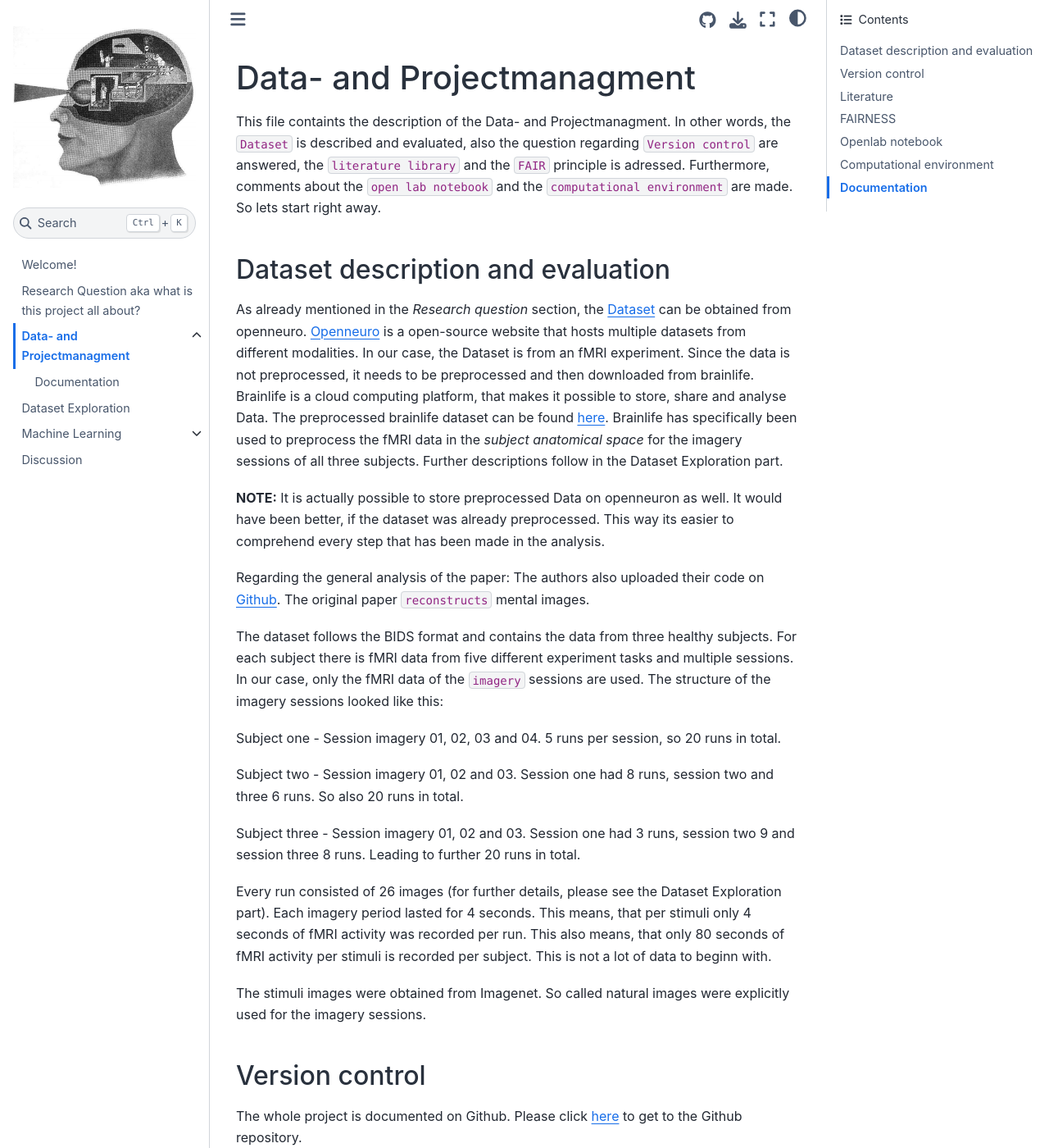
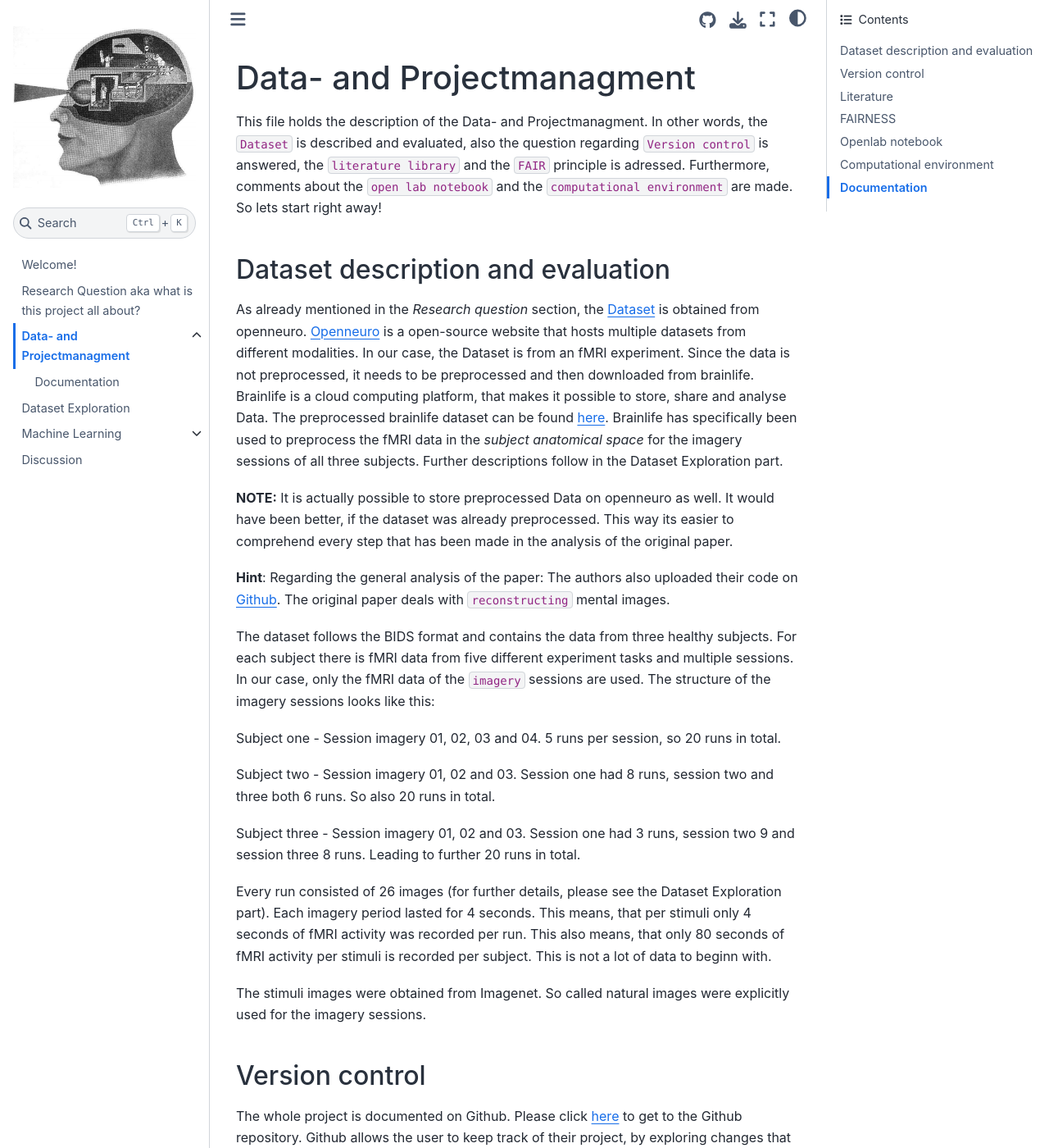
Before and after one commit to JNPauli/Banter, a Jupyter Book: the page built from content/general_information/Data_and_Projectmanagment.md, in a window 1280 px wide and 1400 px high. Shown: the whole window at 82% size. Built offline with Jupyter Book 1.0.4 settings and Sphinx 7.4.7 and the Sphinx Book theme 1.1.4, drawn with Linux system fonts in a browser that asks for light colours; pages that are not in the unit, such as notebooks, are missing from menus; some of the changed text lies outside the part shown.

Commit message:
last wording changes

```diff
--- a/content/general_information/Data_and_Projectmanagment.md
+++ b/content/general_information/Data_and_Projectmanagment.md
@@ -1,18 +1,19 @@
 # Data- and Projectmanagment
-This file containts the description of the Data- and Projectmanagment. In other words, the `Dataset` is described and evaluated, also the question regarding `Version control` are answered, the `literature library` and the `FAIR` principle is adressed. Furthermore, comments about the `open lab notebook` and the `computational environment` are made. So lets start right away.
+This file holds the description of the Data- and Projectmanagment. In other words, the `Dataset` is described and evaluated, also the question regarding `Version control` is answered, the `literature library` and the `FAIR` principle is adressed. Furthermore, comments about the `open lab notebook` and the `computational environment` are made. So lets start right away!
 
 ## Dataset description and evaluation
-As already mentioned in the *Research question* section, the [Dataset](https://openneuro.org/datasets/ds001506/versions/1.3.1) can be obtained from openneuro. [Openneuro](https://openneuro.org/) is a open-source website that hosts multiple datasets from different modalities. In our case, the Dataset is from an fMRI experiment. Since the data is not preprocessed, it needs to be preprocessed and then downloaded from brainlife. Brainlife is a cloud computing platform, that makes it possible to store, share and analyse Data. The preprocessed brainlife dataset can be found [here](https://brainlife.io/project/638b2a566881d56fbfac223e). Brainlife has specifically been used to preprocess the fMRI data in the *subject anatomical space* for the imagery sessions of all three subjects. Further descriptions follow in the Dataset Exploration part.
+As already mentioned in the *Research question* section, the [Dataset](https://openneuro.org/datasets/ds001506/versions/1.3.1) is obtained from openneuro. [Openneuro](https://openneuro.org/) is a open-source website that hosts multiple datasets from different modalities. In our case, the Dataset is from an fMRI experiment. Since the data is not preprocessed, it needs to be preprocessed and then downloaded from brainlife. Brainlife is a cloud computing platform, that makes it possible to store, share and analyse Data. The preprocessed brainlife dataset can be found [here](https://brainlife.io/project/638b2a566881d56fbfac223e). Brainlife has specifically been used to preprocess the fMRI data in the *subject anatomical space* for the imagery sessions of all three subjects. Further descriptions follow in the Dataset Exploration part.
 
-**NOTE:** It is actually possible to store preprocessed Data on openneuron as well. It would have been better, if the dataset was already preprocessed. This way its easier to comprehend every step that has been made in the analysis.
+**NOTE:** It is actually possible to store preprocessed Data on openneuro as well. It would have been better, if the dataset was already preprocessed. This way its easier to comprehend every step that has been made in the analysis of the original paper.
 
-Regarding the general analysis of the paper: The authors also uploaded their code on [Github](https://github.com/KamitaniLab/DeepImageReconstruction). The original paper `reconstructs` mental images.
+**Hint**:
+Regarding the general analysis of the paper: The authors also uploaded their code on [Github](https://github.com/KamitaniLab/DeepImageReconstruction). The original paper deals with `reconstructing` mental images.
 
-The dataset follows the BIDS format and contains the data from three healthy subjects. For each subject there is fMRI data from five different experiment tasks and multiple sessions. In our case, only the fMRI data of the `imagery` sessions are used. The structure of the imagery sessions looked like this:
+The dataset follows the BIDS format and contains the data from three healthy subjects. For each subject there is fMRI data from five different experiment tasks and multiple sessions. In our case, only the fMRI data of the `imagery` sessions are used. The structure of the imagery sessions looks like this:
 
 Subject one - Session imagery 01, 02, 03 and 04. 5 runs per session, so 20 runs in total.
 
-Subject two - Session imagery 01, 02 and 03. Session one had 8 runs, session two and three 6 runs. So also 20 runs in total.
+Subject two - Session imagery 01, 02 and 03. Session one had 8 runs, session two and three both 6 runs. So also 20 runs in total.
 
 Subject three - Session imagery 01, 02 and 03. Session one had 3 runs, session two 9 and session three 8 runs. Leading to further 20 runs in total.
 
@@ -21,7 +22,7 @@ Every run consisted of 26 images (for further details, please see the Dataset Ex
 The stimuli images were obtained from Imagenet. So called natural images were explicitly used for the imagery sessions.
 
 ## Version control
-The whole project is documented on Github. Please click [here](https://github.com/JNPauli/Mental-image-decoding) to get to the Github repository.
+The whole project is documented on Github. Please click [here](https://github.com/JNPauli/Mental-image-decoding) to get to the Github repository. Github allows the user to keep track of their project, by exploring changes that were made. This is called `version control`.
 
 **Note**: Most of the commits happened on the update branch, so that the main branch is not trashed with random stuff and ideas. The README file of the Github repository explains the respective structure and what contents are documented in which folder. Also, the project is documented on [OSF](https://osf.io/t2psq/).
 
```
Also changed, not shown: other parts of content/general_information/Data_and_Projectmanagment.md (+4 -4 lines), content/general_information/Research_question.md (+2 -2 lines), content/index.md (+1 -1 lines).
